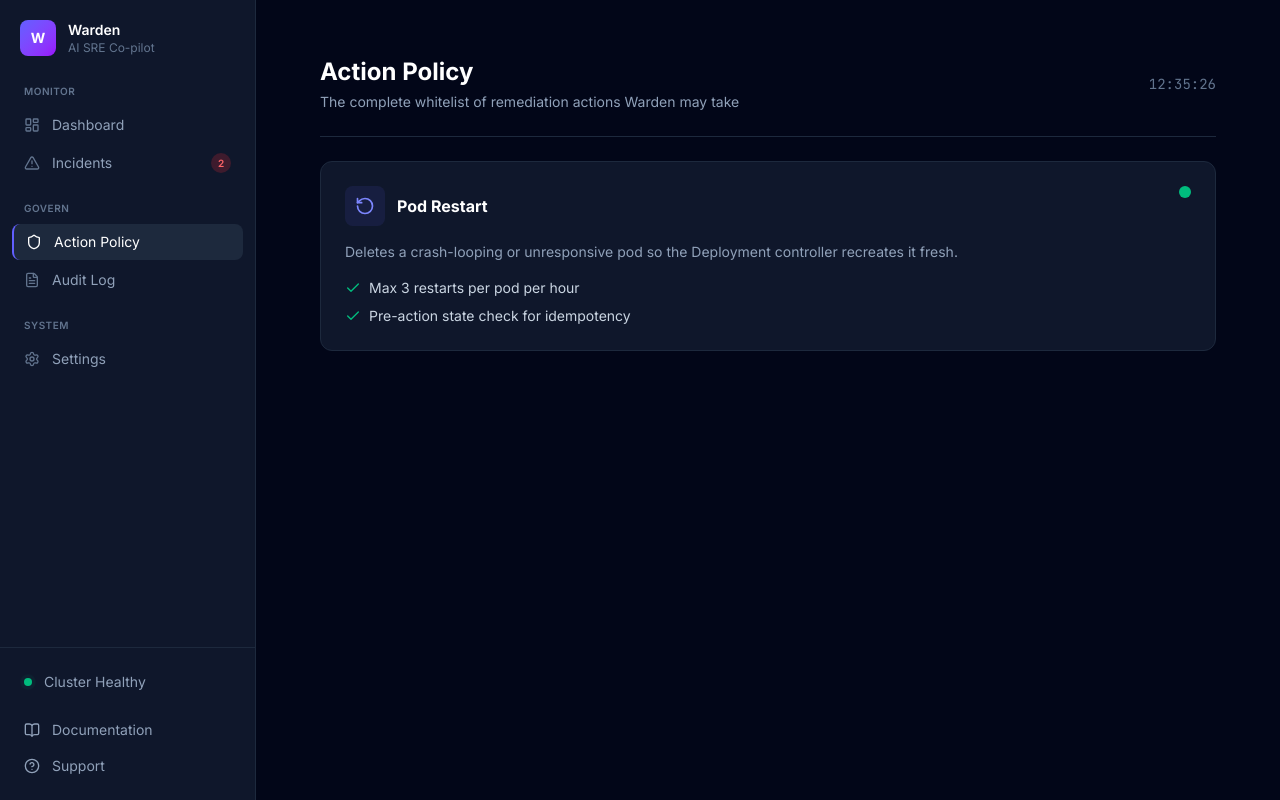
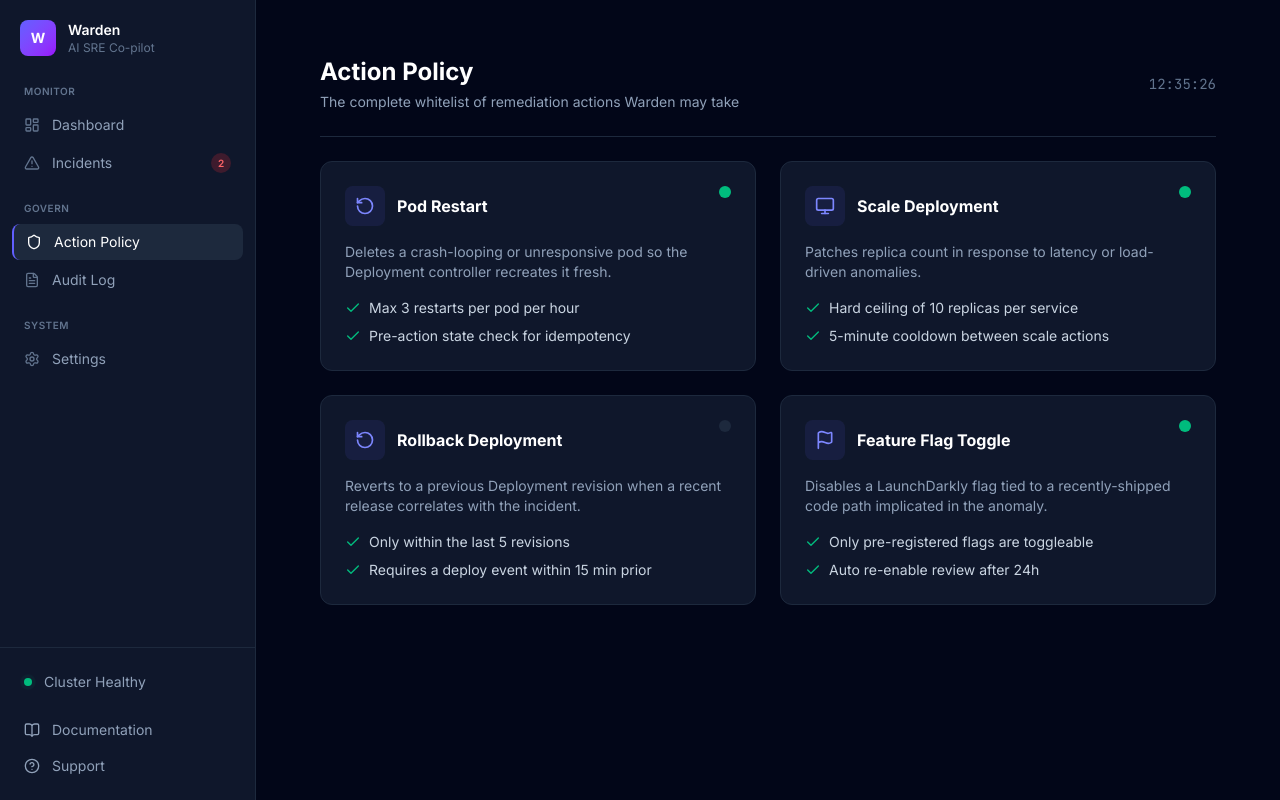
Before and after one commit to Abjithbk/warden-ai, a React app in the folder dashboard/frontend/: page /policy in a window 1280 px wide. Built offline with nearby package versions, Linux system fonts and the light colour scheme; the HTML template or start-up script is replaced by a standard one.

Commit message:
feat(action-policy): wire policy cards into 2x2 grid (issue #24)

```diff
--- a/dashboard/frontend/src/components/PolicyCard.jsx
+++ b/dashboard/frontend/src/components/PolicyCard.jsx
@@ -16,7 +16,7 @@ function PolicyCard({ icon, title, description, guardrails, enabled }) {
       <button
         onClick={() => setIsEnabled(!isEnabled)}
         className={`absolute top-6 right-6 h-3 w-3 rounded-full ${
-          isEnabled ? 'bg-emerald-500' : 'bg-slate-600'
+          isEnabled ? 'bg-emerald-500' : 'bg-slate-800'
         }`}
       />
       <div className="flex items-center gap-3">
--- a/dashboard/frontend/src/pages/ActionPolicyPage.jsx
+++ b/dashboard/frontend/src/pages/ActionPolicyPage.jsx
@@ -69,14 +69,17 @@ function ActionPolicyPage() {
         </div>
       </div>
 
-      <div className="mt-6">
-        <PolicyCard
-          icon="RotateCcw"
-          title="Pod Restart"
-          description="Deletes a crash-looping or unresponsive pod so the Deployment controller recreates it fresh."
-          guardrails={['Max 3 restarts per pod per hour', 'Pre-action state check for idempotency']}
-          enabled={true}
-        />
+      <div className="mt-6 grid grid-cols-2 gap-6">
+        {policies.map((policy) => (
+          <PolicyCard
+            key={policy.title}
+            icon={policy.icon}
+            title={policy.title}
+            description={policy.description}
+            guardrails={policy.guardrails}
+            enabled={policy.enabled}
+          />
+        ))}
       </div>
     </div>
   );
```
